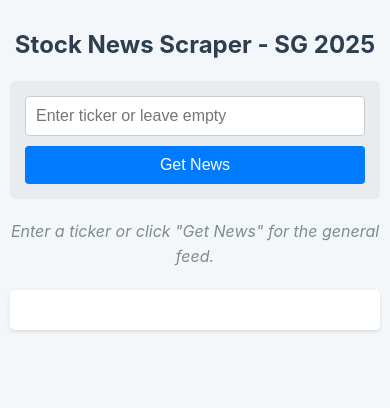
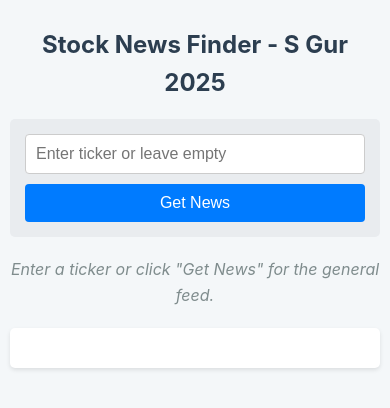
Before and after one commit to ObsessiveCompulsiveAudiophile/stock-news-scraper, a plain HTML site: page index.html in a window 390 px wide. Drawn offline with Linux system fonts and the light colour scheme.

Commit message:
Add files via upload

```diff
--- a/index.html
+++ b/index.html
@@ -2,94 +2,34 @@
 <html lang="en">
 <head>
     <meta charset="UTF-8">
-    <!-- This viewport tag is ESSENTIAL for responsive design to work correctly on mobile -->
     <meta name="viewport" content="width=device-width, initial-scale=1.0">
     <title>Mobile-Friendly News Scraper</title>
     <style>
-        /* --- Base Desktop Styles --- */
-        body {
-            font-family: -apple-system, BlinkMacSystemFont, "Segoe UI", Roboto, Helvetica, Arial, sans-serif;
-            line-height: 1.6;
-            background-color: #f4f7f9;
-            color: #333;
-            max-width: 900px;
-            margin: 20px auto;
-            padding: 20px;
-        }
+        body { font-family: -apple-system, BlinkMacSystemFont, "Segoe UI", Roboto, Helvetica, Arial, sans-serif; line-height: 1.6; background-color: #f4f7f9; color: #333; max-width: 900px; margin: 20px auto; padding: 20px; }
         h1 { color: #2c3e50; text-align: center; }
-        .controls {
-            margin-bottom: 20px;
-            display: flex;
-            gap: 10px;
-            padding: 15px;
-            background-color: #e9ecef;
-            border-radius: 5px;
-        }
-        input[type="text"] {
-            flex-grow: 1;
-            padding: 10px;
-            border: 1px solid #ccc;
-            border-radius: 4px;
-            font-size: 16px;
-        }
-        button {
-            padding: 10px 20px;
-            background-color: #007bff;
-            color: white;
-            border: none;
-            border-radius: 4px;
-            font-size: 16px;
-            cursor: pointer;
-        }
+        .controls { margin-bottom: 20px; display: flex; gap: 10px; padding: 15px; background-color: #e9ecef; border-radius: 5px; }
+        input[type="text"] { flex-grow: 1; padding: 10px; border: 1px solid #ccc; border-radius: 4px; font-size: 16px; }
+        button { padding: 10px 20px; background-color: #007bff; color: white; border: none; border-radius: 4px; font-size: 16px; cursor: pointer; }
         button:hover { background-color: #0056b3; }
         #status { font-style: italic; color: #7f8c8d; text-align: center; margin-bottom: 20px; }
-        .news-container {
-            background-color: #fff;
-            padding: 20px;
-            border-radius: 5px;
-            box-shadow: 0 2px 4px rgba(0,0,0,0.1);
-        }
-        .article {
-            display: grid;
-            grid-template-columns: 120px 1fr;
-            gap: 15px;
-            padding: 12px 0;
-            border-bottom: 1px solid #eee;
-            align-items: center;
-        }
+        .news-container { background-color: #fff; padding: 20px; border-radius: 5px; box-shadow: 0 2px 4px rgba(0,0,0,0.1); }
+        .article { display: grid; grid-template-columns: 120px 1fr; gap: 15px; padding: 12px 0; border-bottom: 1px solid #eee; align-items: center; }
         .article:last-child { border-bottom: none; }
         .article-time { font-weight: bold; color: #555; text-align: right; font-size: 0.9em; }
         .article-title a { text-decoration: none; color: #008874; font-weight: bold; }
         .article-title a:hover { text-decoration: underline; }
 
-        /* --- Responsive Styles for Mobile Phones --- */
         @media (max-width: 768px) {
-            body {
-                padding: 10px;
-                margin: 0;
-                max-width: 100%;
-            }
-            .controls {
-                flex-direction: column; /* Stack the input and button */
-            }
-            .article {
-                grid-template-columns: 1fr; /* Make articles single-column */
-                gap: 5px;
-            }
-            .article-time {
-                text-align: left; /* Align time to the left on mobile */
-                font-size: 0.8em;
-                color: #7f8c8d;
-            }
-            h1 {
-                font-size: 1.5em;
-            }
+            body { padding: 10px; margin: 0; max-width: 100%; }
+            .controls { flex-direction: column; }
+            .article { grid-template-columns: 1fr; gap: 5px; }
+            .article-time { text-align: left; font-size: 0.8em; color: #7f8c8d; }
+            h1 { font-size: 1.5em; }
         }
     </style>
 </head>
 <body>
-    <!-- The rest of the HTML is exactly the same -->
-    <h1>Stock News Scraper - SG 2025</h1>
+    <h1>Stock News Finder - S Gur 2025</h1>
     <div class="controls">
         <input type="text" id="tickerInput" placeholder="Enter ticker or leave empty">
         <button id="fetchBtn">Get News</button>
@@ -106,14 +46,9 @@
             const fetchNews = async () => {
                 const ticker = tickerInput.value.trim().toUpperCase();
                 resultsDiv.innerHTML = '';
-
-                let targetUrl = ticker
-                    ? `https://finviz.com/quote.ashx?t=${ticker}`
-                    : 'https://finviz.com/news.ashx';
-
+                let targetUrl = ticker ? `https://finviz.com/quote.ashx?t=${ticker}` : 'https://finviz.com/news.ashx';
                 statusDiv.textContent = `Fetching news${ticker ? ' for ' + ticker : ''}...`;
 
-                // --- !!! PASTE YOUR WORKING GLITCH URL HERE !!! ---
                 const proxyUrl = `https://sunrise-extreme-bowler.glitch.me/proxy?url=${encodeURIComponent(targetUrl)}`;
 
                 if (proxyUrl.includes("YOUR-GLITCH-PROJECT-NAME")) {
@@ -155,6 +90,15 @@
                     const linkCell = row.cells[1]?.querySelector('a');
                     if (!timeCell || !linkCell) return;
 
+                    // --- THIS IS THE FIX ---
+                    // 1. Get the raw href attribute, which might be relative
+                    let url = linkCell.getAttribute('href');
+
+                    // 2. If it's relative, prepend the Finviz base URL
+                    if (url && !url.startsWith('http')) {
+                        url = 'https://finviz.com/' + url;
+                    }
+
                     const dateTimeString = timeCell.textContent.trim();
                     let fullTimestamp = dateTimeString;
                     const parts = dateTimeString.split(' ');
@@ -163,7 +107,7 @@
                     } else {
                         lastSeenDate = parts[0];
                     }
-                    articles.push({ timestamp: fullTimestamp, headline: linkCell.textContent.trim(), url: linkCell.href });
+                    articles.push({ timestamp: fullTimestamp, headline: linkCell.textContent.trim(), url: url });
                 });
                 return articles;
             };
```
